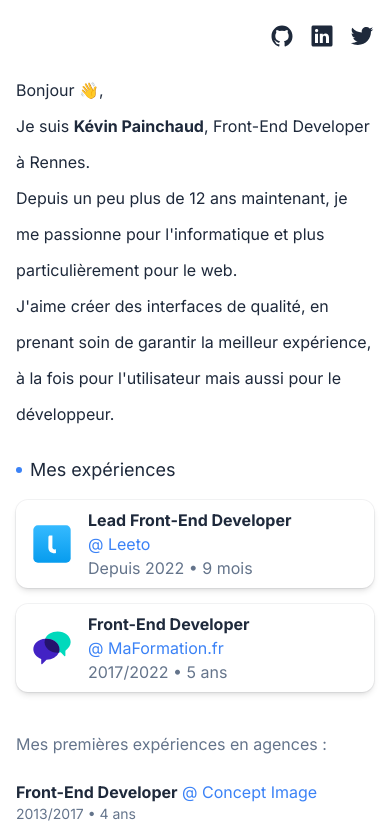
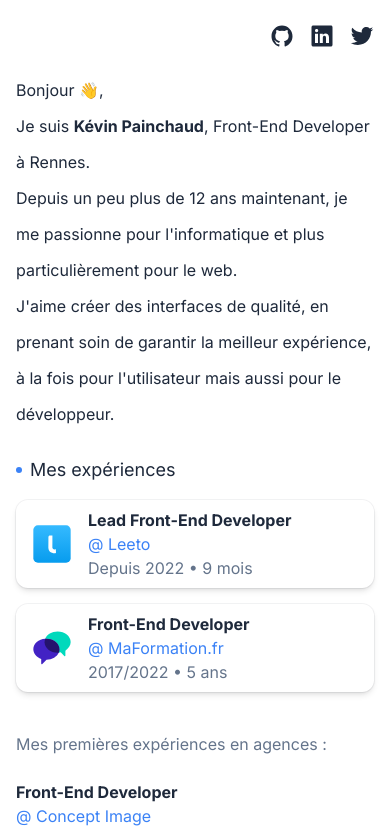
Before and after one commit to kevinpainchaud/personal-website, a React (Vite) app: page / in a window 390 px wide. Shown: the top 830 px of the page. Built offline with nearby package versions, Linux system fonts and the light colour scheme.

Commit message:
fix(ExperienceText): display job title as block on small screen

```diff
--- a/src/components/ExperienceText/ExperienceText.tsx
+++ b/src/components/ExperienceText/ExperienceText.tsx
@@ -10,7 +10,7 @@
 }: Experience) => (
   <div>
     <div className="md:mb-1">
-      <span className="font-bold text-slate-800 dark:text-white">
+      <span className="block font-bold text-slate-800 dark:text-white md:inline">
         {jobTitle}
       </span>{" "}
       <a href={companyWebsiteUrl} target="_blank">
```
